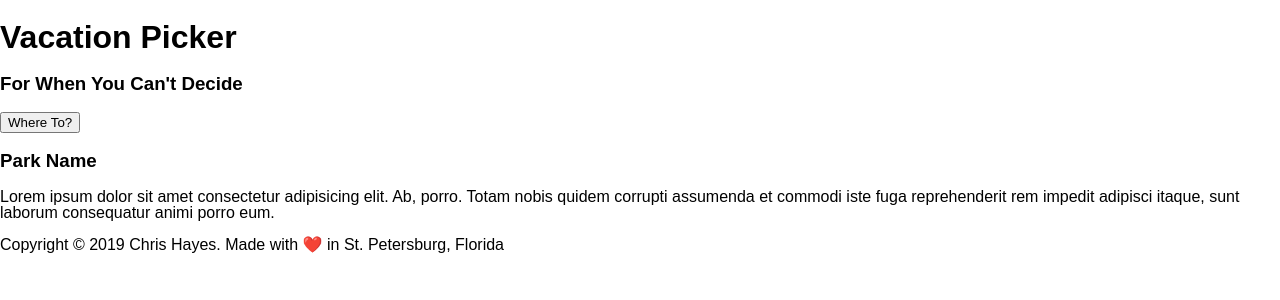
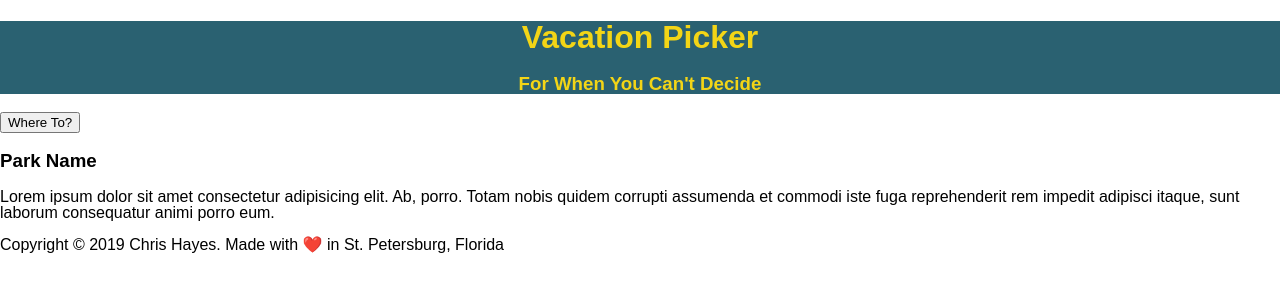
Before and after one commit to hayesch19/vacation-picker, a React (Create React App) app: page / in a window 1280 px wide. Shown: the top 300 px of the page. Built offline with nearby package versions, Linux system fonts and the light colour scheme.

Commit message:
Added Header CSS Changes

```diff
--- a/src/components/Header.jsx
+++ b/src/components/Header.jsx
@@ -2,7 +2,7 @@ import React from 'react'
 
 const Header = () => {
   return (
-    <div>
+    <div className="header-section">
       <h1>Vacation Picker</h1>
       <h3>For When You Can't Decide</h3>
     </div>
--- a/src/index.css
+++ b/src/index.css
@@ -10,3 +10,19 @@ body {
   margin: 0;
   min-height: 100%;
 }
+
+/***** Classes *****/
+
+.header-section {
+  text-align: center;
+  background-color: #2a6171;
+  color: #f3d516;
+}
+
+/***** Color Choices *****/
+/*
+#f3d516
+#2a6171
+#75cac3
+#d7f7f5
+*/
```
